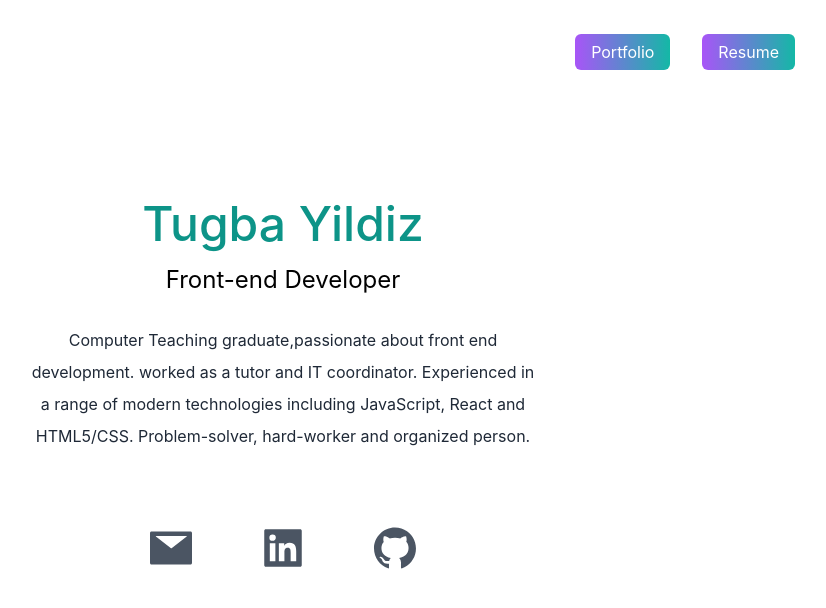
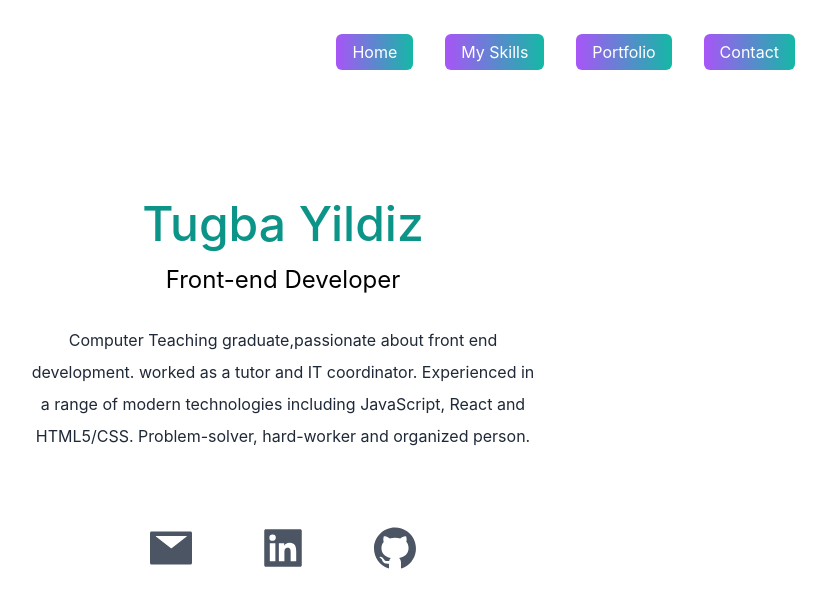
Before and after one commit to yildiztugba/yildiztugba.github.io, a React (Create React App) app: page / in a window 1280 px wide. Shown: the top 608 px of the page, without its empty margins (357-1183 px from the left). Built offline with nearby package versions, Linux system fonts and the light colour scheme.

Commit message:
new elements in navbar

```diff
--- a/src/components/Navbar.js
+++ b/src/components/Navbar.js
@@ -5,8 +5,10 @@ export default function Navbar(){
         <section>
         <nav className="py-10 mb-12 flex justify-between">
         <ul className="flex ml-auto pr-32 cursor-pointer">
+            <li><a className="bg-gradient-to-r from-purple-500 to-teal-500 text-white px-4 py-2 rounded-md ml-8"> Home</a></li>
+            <li><a className="bg-gradient-to-r from-purple-500 to-teal-500 text-white px-4 py-2 rounded-md ml-8"> My Skills</a></li>
             <li><a className="bg-gradient-to-r from-purple-500 to-teal-500 text-white px-4 py-2 rounded-md ml-8"> Portfolio</a></li>
-            <li><a href="https://github.com/yildiztugba/yildiztugba.github.io/raw/uploadpdf/resume-tugba-yildiz.pdf" target="_blank"  className="bg-gradient-to-r from-purple-500 to-teal-500 text-white px-4 py-2 rounded-md ml-8" >Resume</a></li>
+            <li><a className="bg-gradient-to-r from-purple-500 to-teal-500 text-white px-4 py-2 rounded-md ml-8"> Contact</a></li>
         </ul>
         </nav>
         </section>
```
Also changed, not shown: src/App.js (+0 -7 lines).
